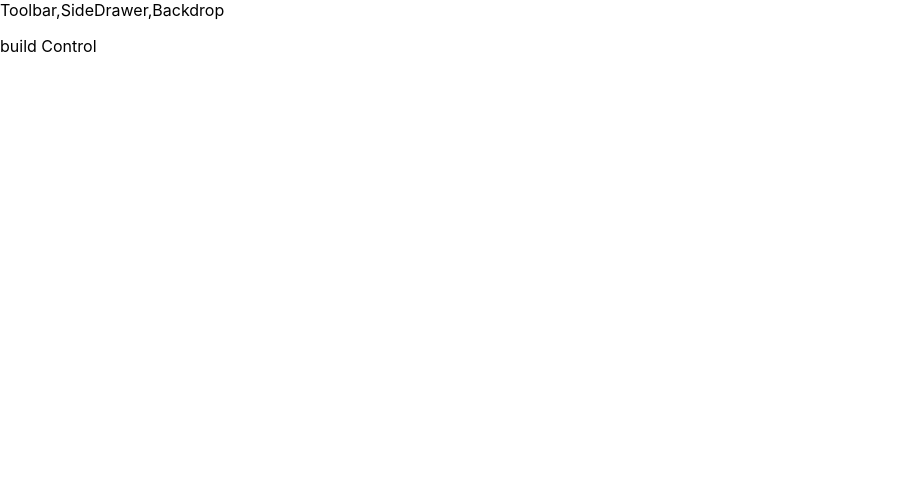
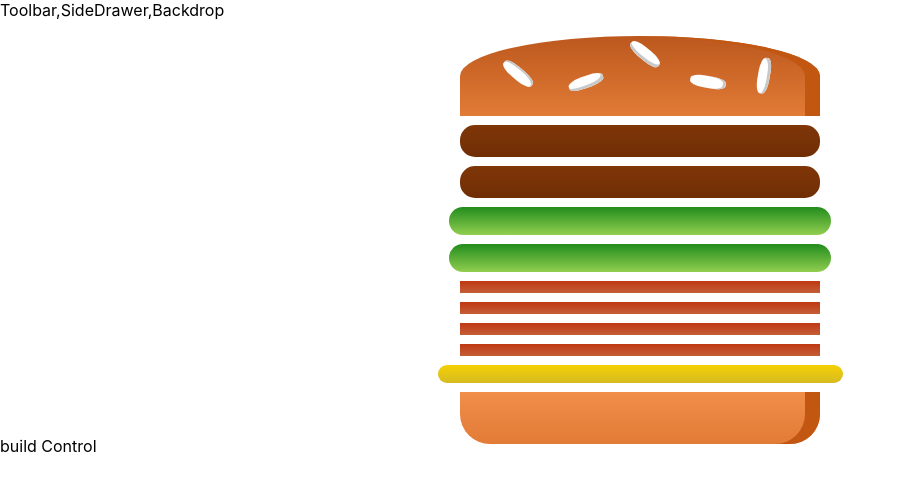
Before and after one commit to aumi364/burger_builder, a React app: page / in a window 1280 px wide. Shown: the top 490 px of the page, without its empty margins (0-905 px from the left). Built offline with nearby package versions, Linux system fonts and the light colour scheme.

Commit message:
burger ingredients added dynamically

```diff
--- /dev/null
+++ b/src/Components/Burger/Burger.css
@@ -0,0 +1,27 @@
+.Burger {
+  width: 100%;
+  margin: auto;
+  height: 250px;
+
+  text-align: center;
+  font-weight: bold;
+  font-size: 1.2rem;
+}
+@media (min-width: 1000px) and (min-height: 700px) {
+  .Burger {
+    width: 700px;
+    height: 600px;
+  }
+}
+@media (min-width: 500px) and (min-height: 401px) {
+  .Burger {
+    width: 450px;
+    height: 400px;
+  }
+}
+@media (min-width: 500px) and (max-height: 400px) {
+  .Burger {
+    width: 350px;
+    height: 300px;
+  }
+}
--- a/src/Components/Burger/Burger.js
+++ b/src/Components/Burger/Burger.js
@@ -1,7 +1,19 @@
-import React, { Component } from "react";
+import React from "react";
+import classes from "./Burger.css";
+import BurgerIngredient from "../../Components/Burger/BurgerIngredient/BurgerIngredient";
+const Burger = props => {
+  const tranformedIngredients = Object.keys(props.ingredients).map(igKey =>
+    [...Array(props.ingredients[igKey])].map((_, index) => (
+      <BurgerIngredient key={igKey + index} type={igKey} />
+    ))
+  );
+  return (
+    <div className={classes.Burger}>
+      <BurgerIngredient type="bread-top" />
+      {tranformedIngredients}
+      <BurgerIngredient type="bread-bottom" />
+    </div>
+  );
+};
 
-export default class Burger extends Component {
-  render() {
-    return <div></div>;
-  }
-}
+export default Burger;
--- a/src/Components/Burger/BurgerIngredient/BurgerIngredient.js
+++ b/src/Components/Burger/BurgerIngredient/BurgerIngredient.js
@@ -1,10 +1,10 @@
 import React, { Component } from "react";
 import classes from "./BurgerIngredient.css";
 import PropTypes from "prop-types";
-export default class BurgerIngredient extends Component {
+class BurgerIngredient extends Component {
   render() {
     let ingredient = null;
-    switch (this.props.Type) {
+    switch (this.props.type) {
       case "bread-bottom":
         ingredient = <div className={classes.BreadBottom}></div>;
         break;
@@ -37,3 +37,4 @@ export default class BurgerIngredient extends Component {
 BurgerIngredient.propTypes = {
   type: PropTypes.string.isRequired
 };
+export default BurgerIngredient;
--- a/src/Containers/BurgerBuilder/BurgerBuilder.js
+++ b/src/Containers/BurgerBuilder/BurgerBuilder.js
@@ -1,12 +1,20 @@
 import React, { Component } from "react";
 import AUX from "../../Hoc/Auxilary";
 import Burger from "../../Components/Burger/Burger";
-import BurgerIngredient from "../../Components/Burger/BurgerIngredient/BurgerIngredient";
+
 export default class BurgerBuilder extends Component {
+  state = {
+    ingredients: {
+      meat: 2,
+      salad: 2,
+      bacon: 4,
+      cheese: 1
+    }
+  };
   render() {
     return (
       <AUX>
-        <Burger />
+        <Burger ingredients={this.state.ingredients} />
         <div>build Control</div>
       </AUX>
     );
```
